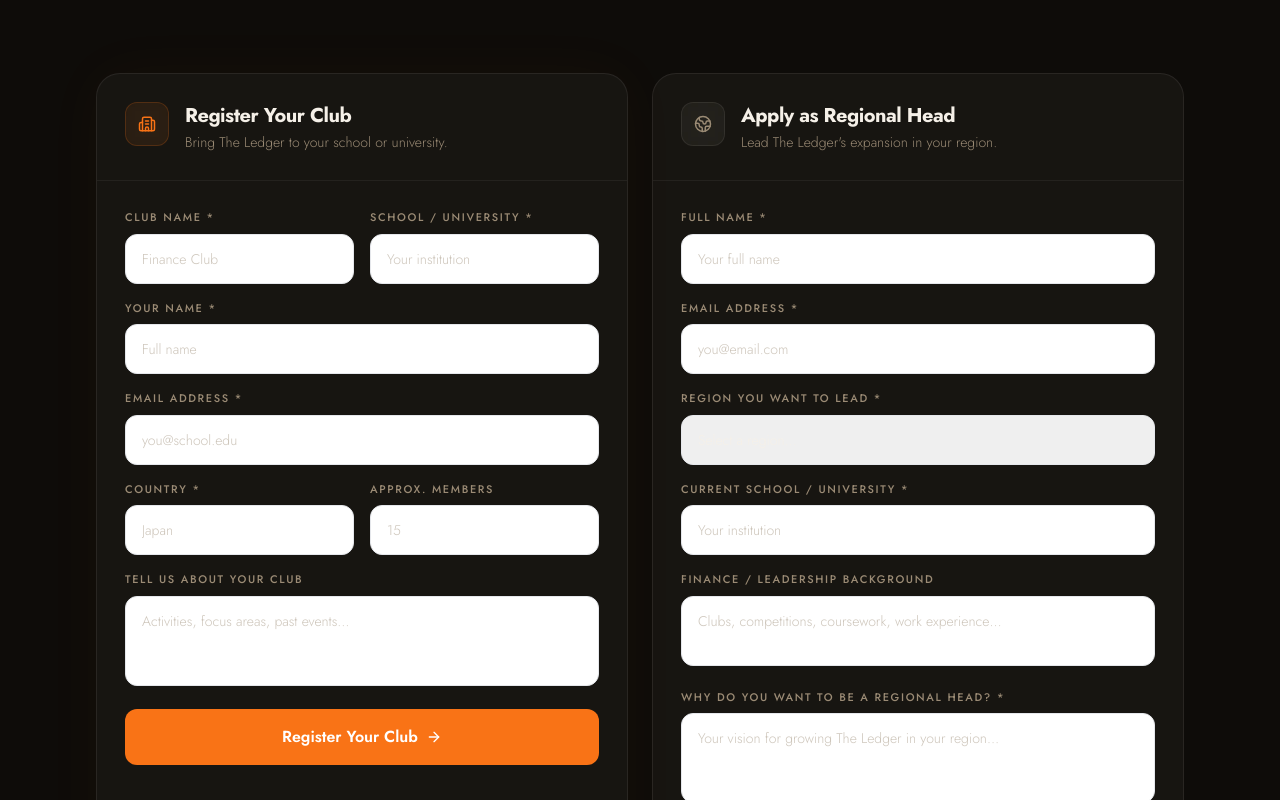
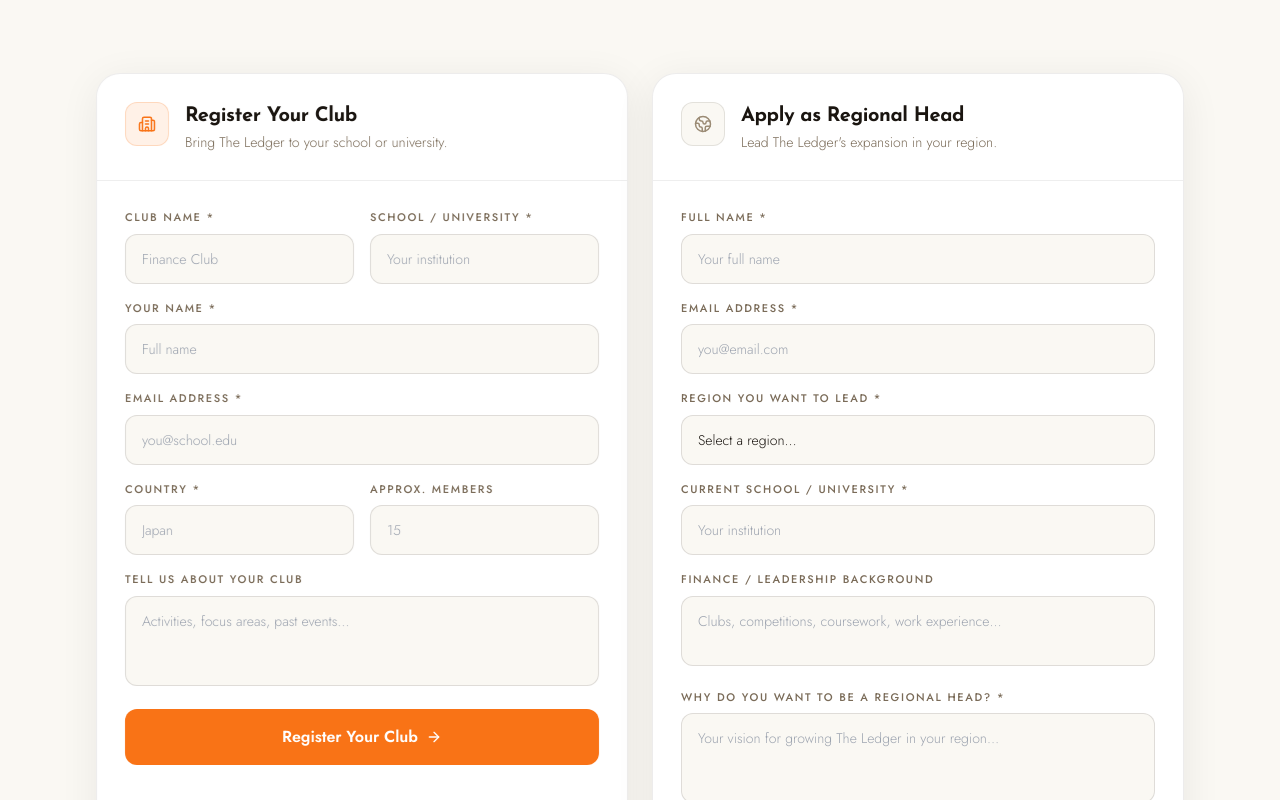
Before and after one commit to swarajkoyande/the-ledger, a React (Vite) app: page /register in a window 1280 px wide. Shown: the part 600-1400 px from the top of the page. Built offline with nearby package versions, Linux system fonts and the light colour scheme.

Commit message:
Redesign: warm earth palette, Futura headings, alternating light sections, combined App page, LEDGER_CONTEXT.md handoff

```diff
--- a/index.html
+++ b/index.html
@@ -7,7 +7,7 @@
     <meta name="description" content="The Ledger — An international, student-led finance network connecting ambitious minds, leading experts, and global institutions." />
     <link rel="preconnect" href="https://fonts.googleapis.com" />
     <link rel="preconnect" href="https://fonts.gstatic.com" crossorigin />
-    <link href="https://fonts.googleapis.com/css2?family=Jost:ital,wght@0,200;0,300;0,400;0,500;0,600;0,700;0,800;0,900;1,300&display=swap" rel="stylesheet" />
+    <link href="https://fonts.googleapis.com/css2?family=Jost:ital,wght@0,200;0,300;0,400;0,500;0,600;0,700;0,800;0,900;1,300&family=Josefin+Sans:wght@300;400;600;700&display=swap" rel="stylesheet" />
     <title>The Ledger</title>
   </head>
   <body>
--- a/src/index.css
+++ b/src/index.css
@@ -18,9 +18,9 @@
   }
 
   h1, h2, h3, h4, h5 {
-    font-family: 'Jost', system-ui, sans-serif;
+    font-family: 'Futura', 'Futura PT', 'Century Gothic', 'Josefin Sans', system-ui, sans-serif;
     font-weight: 700;
-    letter-spacing: -0.025em;
+    letter-spacing: -0.02em;
     color: #F5F0E8;
   }
 
@@ -101,7 +101,7 @@
   }
   .btn-ghost:active { transform: scale(0.97); }
 
-  /* ── Card hover ───────────────────────────────────────────────── */
+  /* ── Card hover (dark bg) ─────────────────────────────────────── */
   .card-hover {
     transition: transform 0.35s cubic-bezier(0.34, 1.56, 0.64, 1),
                 border-color 0.3s ease,
@@ -111,6 +111,18 @@
     transform: translateY(-8px);
     border-color: rgba(245, 240, 232, 0.16);
     box-shadow: 0 24px 64px rgba(0,0,0,0.45), 0 0 40px rgba(196,168,130,0.06);
+  }
+
+  /* ── Card hover (light bg) ────────────────────────────────────── */
+  .card-hover-light {
+    transition: transform 0.35s cubic-bezier(0.34, 1.56, 0.64, 1),
+                border-color 0.3s ease,
+                box-shadow 0.35s ease;
+  }
+  .card-hover-light:hover {
+    transform: translateY(-7px);
+    border-color: rgba(249, 115, 22, 0.22) !important;
+    box-shadow: 0 16px 48px rgba(14,12,9,0.10), 0 0 24px rgba(249,115,22,0.08);
   }
 }
 
--- a/src/pages/Register.tsx
+++ b/src/pages/Register.tsx
@@ -10,13 +10,15 @@
   return { values: v, onChange }
 }
 
-const inp = [
-  'w-full text-sm font-light text-cream placeholder-stone/50 rounded-xl px-4 py-3.5',
-  'bg-cream/4 border border-cream/8 focus:outline-none focus:border-orange/50 focus:bg-cream/6',
-  'transition-all duration-200',
-].join(' ')
+const inp = 'w-full text-sm font-light rounded-xl px-4 py-3.5 focus:outline-none transition-all duration-200'
+const inpStyle = { background: '#FAF8F3', border: '1px solid rgba(26,21,16,0.12)', color: '#1A1510' }
+const inpFocus = (e: React.FocusEvent<HTMLInputElement | HTMLTextAreaElement | HTMLSelectElement>) =>
+  Object.assign(e.target.style, { borderColor: 'rgba(249,115,22,0.5)' })
+const inpBlur = (e: React.FocusEvent<HTMLInputElement | HTMLTextAreaElement | HTMLSelectElement>) =>
+  Object.assign(e.target.style, { borderColor: 'rgba(26,21,16,0.12)' })
 
-const lbl = 'block text-stone text-[11px] font-medium uppercase tracking-[0.15em] mb-2'
+const lbl = 'block text-[11px] font-medium uppercase tracking-[0.15em] mb-2'
+const lblStyle = { color: '#7A6B58' }
 
 const regions = ['Tokyo, Japan', 'Singapore', 'Gold Coast, Australia', 'Madrid, Spain', 'Delhi, India', 'Tamil Nadu, India', 'Gujarat, India', 'Other']
 
@@ -74,20 +76,22 @@
         </div>
       </FadeIn>
 
-      {/* ── FORMS ─────────────────────────────────────────────────────────── */}
-      <section className="py-16 sm:py-24" style={{ background: '#0E0C09' }}>
+      {/* ── FORMS — LIGHT ─────────────────────────────────────────────────── */}
+      <section className="py-16 sm:py-24" style={{ background: '#FAF8F3' }}>
         <div className="max-w-6xl mx-auto px-5 sm:px-8 grid lg:grid-cols-2 gap-6">
 
           {/* Register Your Club */}
           <FadeIn delay={0} direction="left">
-            <div className="glass rounded-3xl overflow-hidden h-full" style={{ boxShadow: '0 0 60px rgba(249,115,22,0.04)' }}>
-              <div className="p-7 flex items-start gap-4" style={{ borderBottom: '1px solid rgba(245,240,232,0.06)' }}>
-                <div className="w-11 h-11 rounded-xl glass-orange flex items-center justify-center flex-shrink-0">
+            <div className="rounded-3xl overflow-hidden h-full"
+              style={{ background: '#FFFFFF', border: '1px solid rgba(26,21,16,0.08)', boxShadow: '0 8px 40px rgba(14,12,9,0.07)' }}>
+              <div className="p-7 flex items-start gap-4" style={{ borderBottom: '1px solid rgba(26,21,16,0.07)' }}>
+                <div className="w-11 h-11 rounded-xl flex items-center justify-center flex-shrink-0"
+                  style={{ background: 'rgba(249,115,22,0.10)', border: '1px solid rgba(249,115,22,0.20)' }}>
                   <Building2 size={18} className="text-orange" />
                 </div>
                 <div>
-                  <h2 className="text-cream text-xl font-bold">Register Your Club</h2>
-                  <p className="text-stone text-sm font-light mt-0.5">Bring The Ledger to your school or university.</p>
+                  <h2 className="text-xl font-bold" style={{ color: '#1A1510' }}>Register Your Club</h2>
+                  <p className="text-sm font-light mt-0.5" style={{ color: '#7A6B58' }}>Bring The Ledger to your school or university.</p>
                 </div>
               </div>
               <div className="p-7">
@@ -97,35 +101,35 @@
                   <form onSubmit={e => { e.preventDefault(); setClubDone(true) }} className="space-y-4">
                     <div className="grid sm:grid-cols-2 gap-4">
                       <div>
-                        <label className={lbl}>Club Name *</label>
-                        <input type="text" name="clubName" required value={club.values.clubName} onChange={club.onChange} placeholder="Finance Club" className={inp} />
+                        <label className={lbl} style={lblStyle}>Club Name *</label>
+                        <input type="text" name="clubName" required value={club.values.clubName} onChange={club.onChange} placeholder="Finance Club" className={inp} style={inpStyle} onFocus={inpFocus} onBlur={inpBlur} />
                       </div>
                       <div>
-                        <label className={lbl}>School / University *</label>
-                        <input type="text" name="schoolName" required value={club.values.schoolName} onChange={club.onChange} placeholder="Your institution" className={inp} />
+                        <label className={lbl} style={lblStyle}>School / University *</label>
+                        <input type="text" name="schoolName" required value={club.values.schoolName} onChange={club.onChange} placeholder="Your institution" className={inp} style={inpStyle} onFocus={inpFocus} onBlur={inpBlur} />
                       </div>
                     </div>
                     <div>
-                      <label className={lbl}>Your Name *</label>
-                      <input type="text" name="contactName" required value={club.values.contactName} onChange={club.onChange} placeholder="Full name" className={inp} />
+                      <label className={lbl} style={lblStyle}>Your Name *</label>
+                      <input type="text" name="contactName" required value={club.values.contactName} onChange={club.onChange} placeholder="Full name" className={inp} style={inpStyle} onFocus={inpFocus} onBlur={inpBlur} />
                     </div>
                     <div>
-                      <label className={lbl}>Email Address *</label>
-                      <input type="email" name="email" required value={club.values.email} onChange={club.onChange} placeholder="you@school.edu" className={inp} />
+                      <label className={lbl} style={lblStyle}>Email Address *</label>
+                      <input type="email" name="email" required value={club.values.email} onChange={club.onChange} placeholder="you@school.edu" className={inp} style={inpStyle} onFocus={inpFocus} onBlur={inpBlur} />
                     </div>
                     <div className="grid sm:grid-cols-2 gap-4">
                       <div>
-                        <label className={lbl}>Country *</label>
-                        <input type="text" name="country" required value={club.values.country} onChange={club.onChange} placeholder="Japan" className={inp} />
+                        <label className={lbl} style={lblStyle}>Country *</label>
+                        <input type="text" name="country" required value={club.values.country} onChange={club.onChange} placeholder="Japan" className={inp} style={inpStyle} onFocus={inpFocus} onBlur={inpBlur} />
                       </div>
                       <div>
-                        <label className={lbl}>Approx. Members</label>
-                        <input type="number" name="members" min="1" value={club.values.members} onChange={club.onChange} placeholder="15" className={inp} />
+                        <label className={lbl} style={lblStyle}>Approx. Members</label>
+                        <input type="number" name="members" min="1" value={club.values.members} onChange={club.onChange} placeholder="15" className={inp} style={inpStyle} onFocus={inpFocus} onBlur={inpBlur} />
                       </div>
                     </div>
                     <div>
-                      <label className={lbl}>Tell us about your club</label>
-                      <textarea name="about" rows={3} value={club.values.about} onChange={club.onChange} placeholder="Activities, focus areas, past events…" className={`${inp} resize-none`} />
+                      <label className={lbl} style={lblStyle}>Tell us about your club</label>
+                      <textarea name="about" rows={3} value={club.values.about} onChange={club.onChange} placeholder="Activities, focus areas, past events…" className={`${inp} resize-none`} style={inpStyle} onFocus={inpFocus} onBlur={inpBlur} />
                     </div>
                     <button type="submit" className="w-full btn-primary py-4 text-base mt-2">
                       Register Your Club <ArrowRight size={16} />
@@ -138,14 +142,16 @@
 
           {/* Apply as Regional Head */}
           <FadeIn delay={100} direction="right">
-            <div className="glass rounded-3xl overflow-hidden h-full">
-              <div className="p-7 flex items-start gap-4" style={{ borderBottom: '1px solid rgba(245,240,232,0.06)' }}>
-                <div className="w-11 h-11 rounded-xl glass flex items-center justify-center flex-shrink-0">
-                  <Globe2 size={18} className="text-stone" />
+            <div className="rounded-3xl overflow-hidden h-full"
+              style={{ background: '#FFFFFF', border: '1px solid rgba(26,21,16,0.08)', boxShadow: '0 8px 40px rgba(14,12,9,0.07)' }}>
+              <div className="p-7 flex items-start gap-4" style={{ borderBottom: '1px solid rgba(26,21,16,0.07)' }}>
+                <div className="w-11 h-11 rounded-xl flex items-center justify-center flex-shrink-0"
+                  style={{ background: '#FAF8F3', border: '1px solid rgba(26,21,16,0.10)' }}>
+                  <Globe2 size={18} style={{ color: '#9B8B75' }} />
                 </div>
                 <div>
-                  <h2 className="text-cream text-xl font-bold">Apply as Regional Head</h2>
-                  <p className="text-stone text-sm font-light mt-0.5">Lead The Ledger's expansion in your region.</p>
+                  <h2 className="text-xl font-bold" style={{ color: '#1A1510' }}>Apply as Regional Head</h2>
+                  <p className="text-sm font-light mt-0.5" style={{ color: '#7A6B58' }}>Lead The Ledger's expansion in your region.</p>
                 </div>
               </div>
               <div className="p-7">
@@ -154,31 +160,31 @@
                 ) : (
                   <form onSubmit={e => { e.preventDefault(); setHeadDone(true) }} className="space-y-4">
                     <div>
-                      <label className={lbl}>Full Name *</label>
-                      <input type="text" name="fullName" required value={head.values.fullName} onChange={head.onChange} placeholder="Your full name" className={inp} />
+                      <label className={lbl} style={lblStyle}>Full Name *</label>
+                      <input type="text" name="fullName" required value={head.values.fullName} onChange={head.onChange} placeholder="Your full name" className={inp} style={inpStyle} onFocus={inpFocus} onBlur={inpBlur} />
                     </div>
                     <div>
-                      <label className={lbl}>Email Address *</label>
-                      <input type="email" name="email" required value={head.values.email} onChange={head.onChange} placeholder="you@email.com" className={inp} />
+                      <label className={lbl} style={lblStyle}>Email Address *</label>
+                      <input type="email" name="email" required value={head.values.email} onChange={head.onChange} placeholder="you@email.com" className={inp} style={inpStyle} onFocus={inpFocus} onBlur={inpBlur} />
                     </div>
                     <div>
-                      <label className={lbl}>Region You Want to Lead *</label>
-                      <select name="region" required value={head.values.region} onChange={head.onChange} className={`${inp} cursor-pointer appearance-none`}>
+                      <label className={lbl} style={lblStyle}>Region You Want to Lead *</label>
+                      <select name="region" required value={head.values.region} onChange={head.onChange} className={`${inp} cursor-pointer appearance-none`} style={inpStyle} onFocus={inpFocus} onBlur={inpBlur}>
                         <option value="">Select a region…</option>
                         {regions.map(r => <option key={r} value={r}>{r}</option>)}
                       </select>
                     </div>
                     <div>
-                      <label className={lbl}>Current School / University *</label>
-                      <input type="text" name="school" required value={head.values.school} onChange={head.onChange} placeholder="Your institution" className={inp} />
+                      <label className={lbl} style={lblStyle}>Current School / University *</label>
+                      <input type="text" name="school" required value={head.values.school} onChange={head.onChange} placeholder="Your institution" className={inp} style={inpStyle} onFocus={inpFocus} onBlur={inpBlur} />
                     </div>
                     <div>
-                      <label className={lbl}>Finance / Leadership Background</label>
-                      <textarea name="background" rows={2} value={head.values.background} onChange={head.onChange} placeholder="Clubs, competitions, coursework, work experience…" className={`${inp} resize-none`} />
+                      <label className={lbl} style={lblStyle}>Finance / Leadership Background</label>
+                      <textarea name="background" rows={2} value={head.values.background} onChange={head.onChange} placeholder="Clubs, competitions, coursework, work experience…" className={`${inp} resize-none`} style={inpStyle} onFocus={inpFocus} onBlur={inpBlur} />
                     </div>
                     <div>
-                      <label className={lbl}>Why do you want to be a Regional Head? *</label>
-                      <textarea name="motivation" rows={3} required value={head.values.motivation} onChange={head.onChange} placeholder="Your vision for growing The Ledger in your region…" className={`${inp} resize-none`} />
+                      <label className={lbl} style={lblStyle}>Why do you want to be a Regional Head? *</label>
+                      <textarea name="motivation" rows={3} required value={head.values.motivation} onChange={head.onChange} placeholder="Your vision for growing The Ledger in your region…" className={`${inp} resize-none`} style={inpStyle} onFocus={inpFocus} onBlur={inpBlur} />
                     </div>
                     <button type="submit" className="w-full btn-ghost py-4 text-base mt-2 border-cream/15 hover:border-orange/40 hover:text-orange">
                       Submit Application <ArrowRight size={16} />
```
Also changed, not shown: src/pages/AppPage.tsx (+10 -8 lines), src/pages/Chapters.tsx (+11 -9 lines), src/pages/Home.tsx (+37 -33 lines), 1 other file (tests, documents, lock files or other folders).
